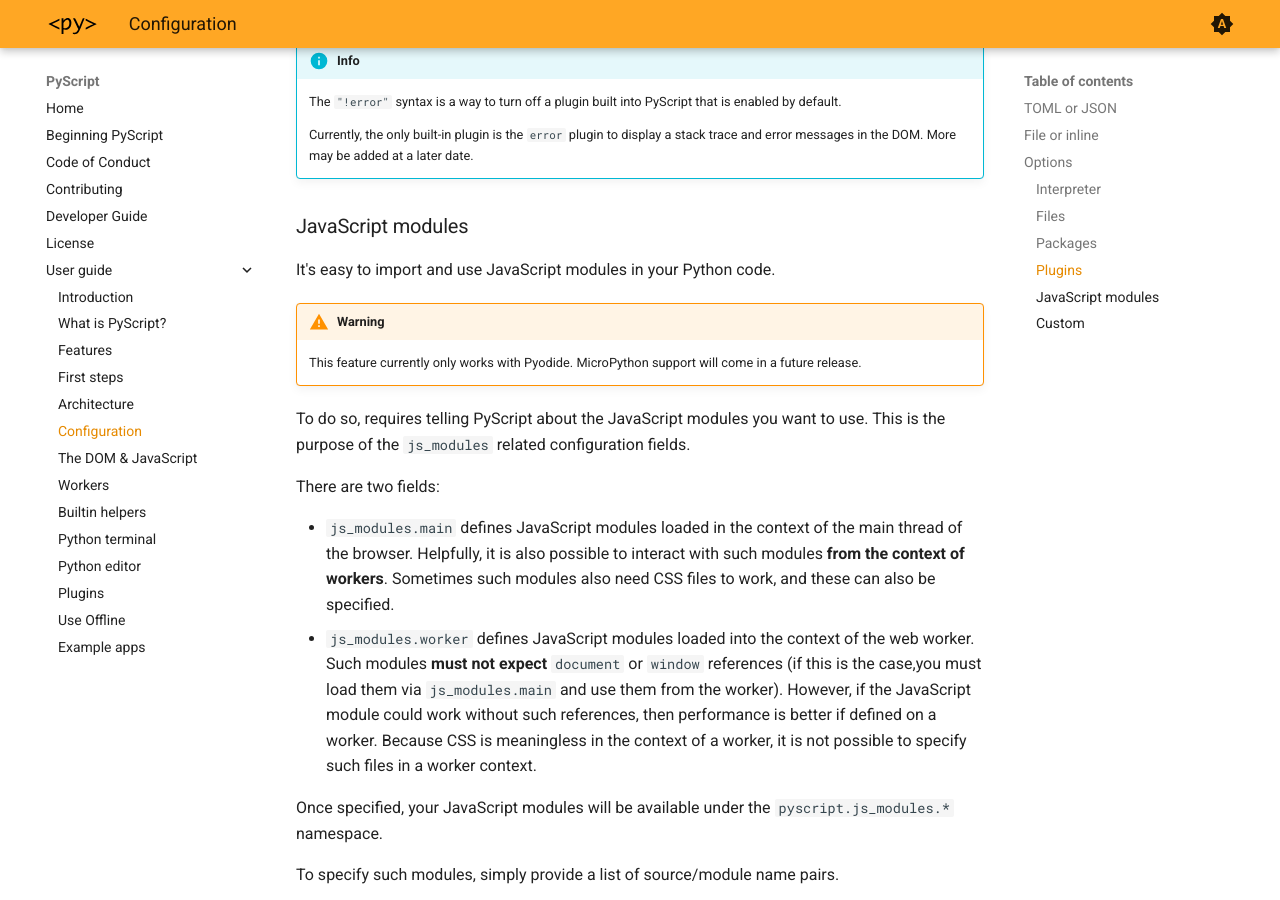
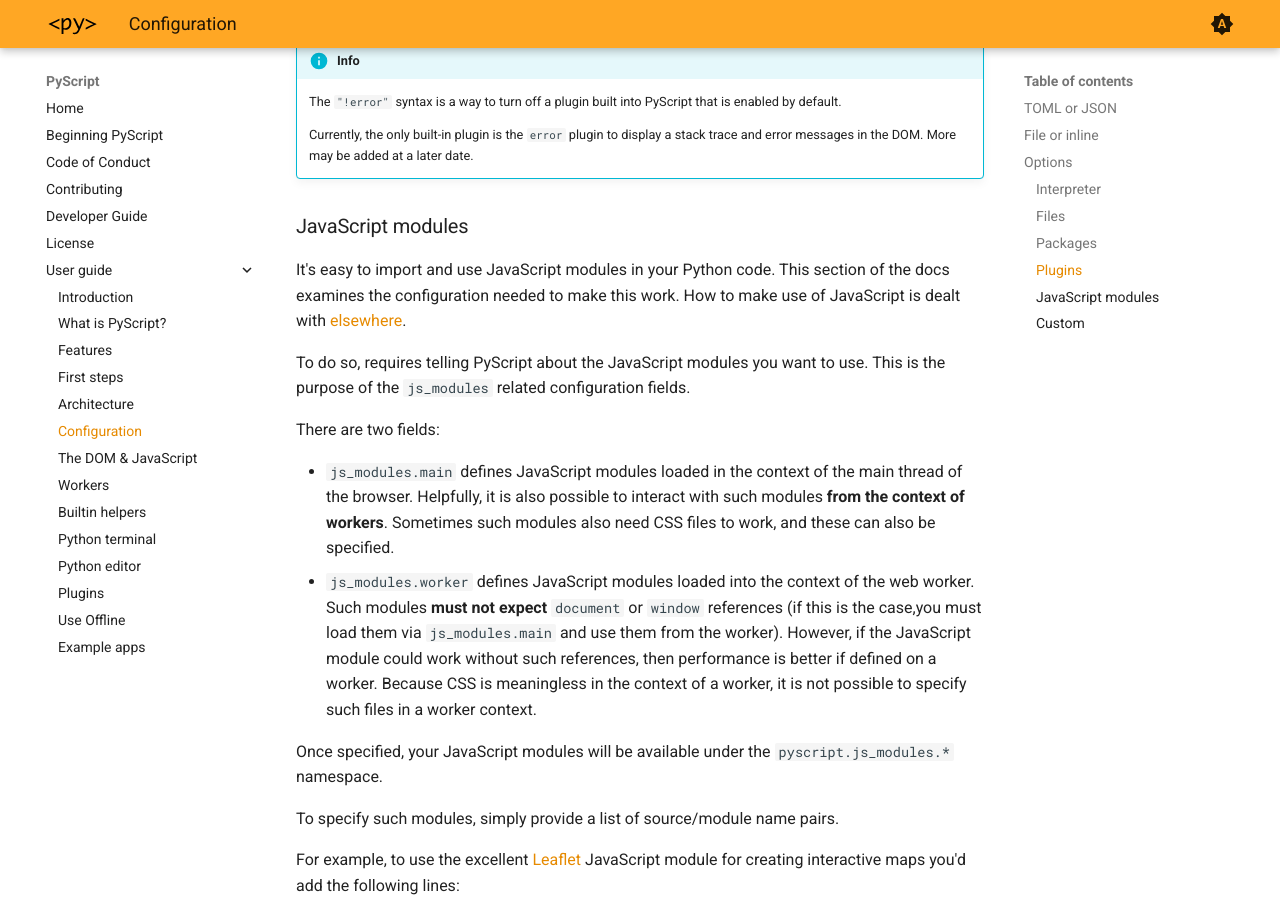
Before and after one commit to pyscript/docs, an MkDocs documentation site: the page built from docs/user-guide/configuration.md, in a window 1280 px wide and 900 px high, scrolled down 6343 px. Built offline with MkDocs 1.6.1 and Material for MkDocs 9.7.7, drawn with Linux system fonts in a browser that asks for light colours; the version menu is left out.

Commit message:
update config details.

```diff
--- a/docs/user-guide/configuration.md
+++ b/docs/user-guide/configuration.md
@@ -312,12 +312,9 @@ plugins = ["custom_plugin", "!error"]
 
 ### JavaScript modules
 
-It's easy to import and use JavaScript modules in your Python code.
-
-!!! warning
-
-    This feature currently only works with Pyodide. MicroPython support will
-    come in a future release.
+It's easy to import and use JavaScript modules in your Python code. This
+section of the docs examines the configuration needed to make this work. How
+to make use of JavaScript is dealt with [elsewhere](../dom/#working-with-javascript).
 
 To do so, requires telling PyScript about the JavaScript modules you want to
 use. This is the purpose of the `js_modules` related configuration fields.
```
